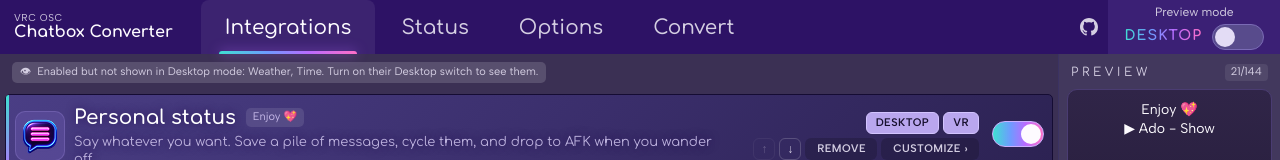
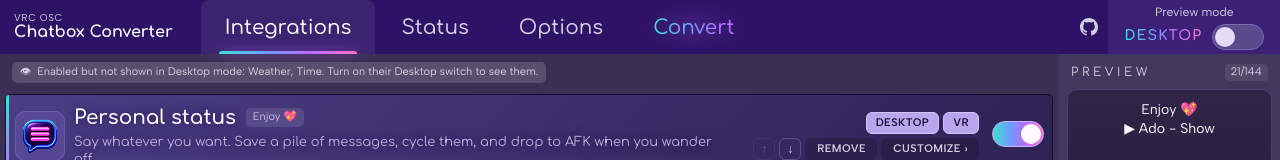
Before and after one commit to chatbox-converter/chatbox-converter.github.io, a React (Vite) app in the folder apps/web/: page / in a window 1280 px wide. Shown: the top 160 px of the page. Built offline with nearby package versions, Linux system fonts and the light colour scheme.

Commit message:
feat(web): animated accent highlight on the Convert tab
Co-Authored-By: Claude Fable 5.1 <noreply@anthropic.com>
Claude-Session: https://claude.ai/code/session_01Kvfu8CcWMnShCMdkNq5ce8

```diff
--- a/apps/web/src/components/TopBar.module.css
+++ b/apps/web/src/components/TopBar.module.css
@@ -70,6 +70,82 @@
   box-shadow: 0 0 12px rgb(185 107 255 / 70%);
 }
 
+.tabLabel {
+  display: inline-block;
+}
+
+/* The Convert tab is the point of the site, so it gets the accent ramp sweeping through it. */
+.highlight .tabLabel {
+  background: linear-gradient(
+    90deg,
+    #d4cee2 0%,
+    #3fe0d2 25%,
+    #6e9bff 40%,
+    #b96bff 55%,
+    #ff6fc7 70%,
+    #d4cee2 100%
+  );
+  background-size: 300% 100%;
+  -webkit-background-clip: text;
+  background-clip: text;
+  color: transparent;
+  animation: convert-wave 3.2s linear infinite;
+}
+
+.highlight::before {
+  content: '';
+  position: absolute;
+  inset: 6px 8px;
+  border-radius: 10px;
+  background: radial-gradient(ellipse at center, rgb(185 107 255 / 35%), transparent 70%);
+  filter: blur(10px);
+  animation: convert-pulse 2.4s ease-in-out infinite;
+  pointer-events: none;
+}
+
+.highlight.active .tabLabel,
+.highlight:hover .tabLabel {
+  animation-duration: 1.6s;
+}
+
+@keyframes convert-wave {
+  from {
+    background-position: 100% 0;
+  }
+
+  to {
+    background-position: -200% 0;
+  }
+}
+
+@keyframes convert-pulse {
+  0%,
+  100% {
+    opacity: 0.35;
+    transform: scale(0.92);
+  }
+
+  50% {
+    opacity: 0.9;
+    transform: scale(1.04);
+  }
+}
+
+@media (prefers-reduced-motion: reduce) {
+  .highlight .tabLabel,
+  .highlight::before {
+    animation: none;
+  }
+
+  .highlight .tabLabel {
+    background-position: 40% 0;
+  }
+
+  .highlight::before {
+    opacity: 0.6;
+  }
+}
+
 .spacer {
   flex: 1;
 }
--- a/apps/web/src/components/TopBar.tsx
+++ b/apps/web/src/components/TopBar.tsx
@@ -27,13 +27,17 @@ export function TopBar({
           <button
             key={id}
             type="button"
-            className={cx(styles.tab, page === id && styles.active)}
+            className={cx(
+              styles.tab,
+              page === id && styles.active,
+              id === 'convert' && styles.highlight,
+            )}
             aria-current={page === id ? 'page' : undefined}
             onClick={() => {
               onNavigate(id);
             }}
           >
-            {PAGE_LABELS[id]}
+            <span className={styles.tabLabel}>{PAGE_LABELS[id]}</span>
           </button>
         ))}
       </nav>
```
Also changed, not shown: 4 other files (tests, documents, lock files or other folders).
